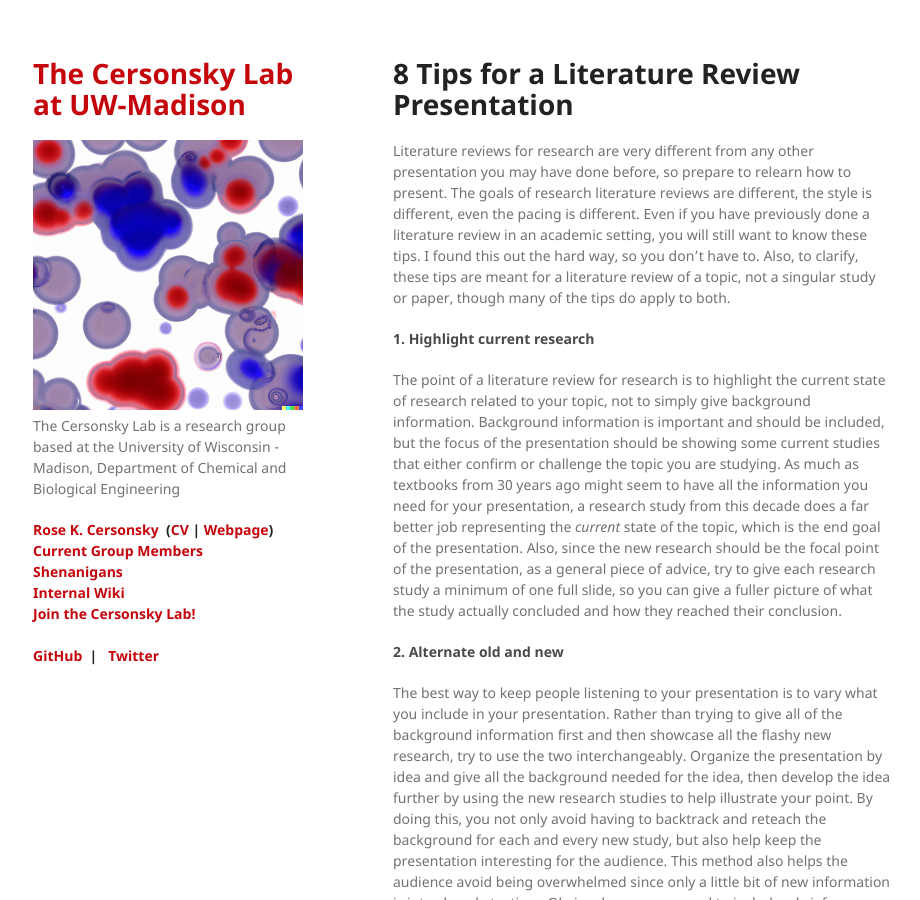
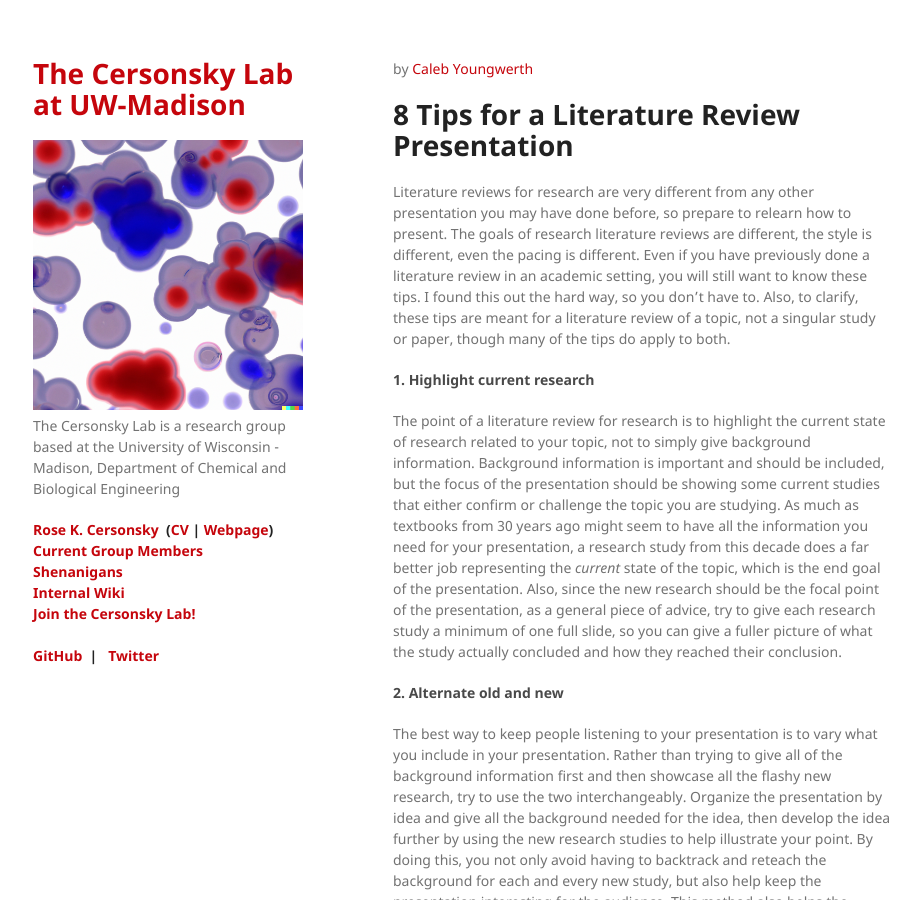
Before and after one commit to trysmiles/website, a Jekyll site: the page built from internal/_posts/2023-08-17-lit-review-tips.md, in a window 1280 px wide and 900 px high. Shown: the whole window, without its empty margins (177-1097 px from the left). Built offline with Jekyll 4.4.1, drawn with Linux system fonts in a browser that asks for light colours.

Commit message:
Update 2023-08-17-lit-review-tips.md

```diff
--- a/internal/_posts/2023-08-17-lit-review-tips.md
+++ b/internal/_posts/2023-08-17-lit-review-tips.md
@@ -2,6 +2,8 @@
 layout: default
 title: "8 Tips for a Literature Review Presentation"
 ---
+
+by [Caleb Youngwerth](https://cersonsky-lab.github.io/website/members/caleb_youngwerth)
 
 # 8 Tips for a Literature Review Presentation
 
```
